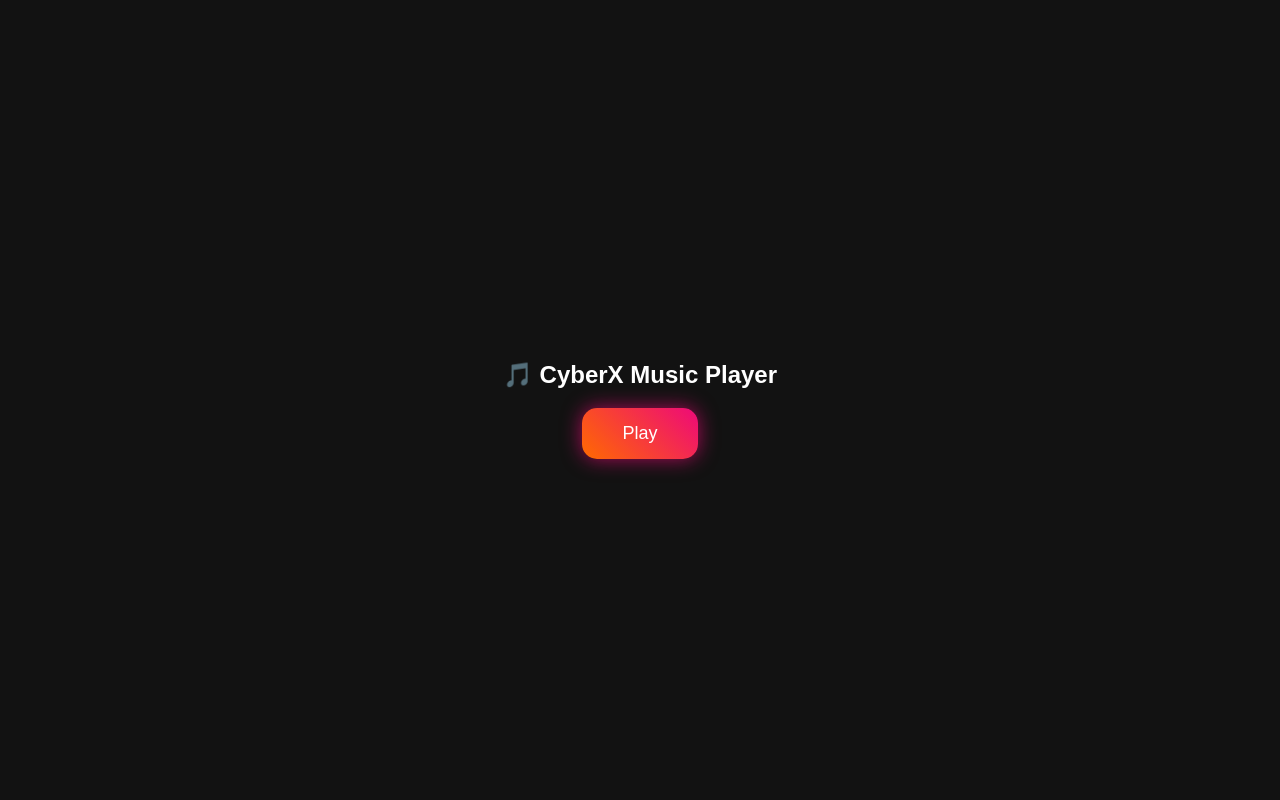
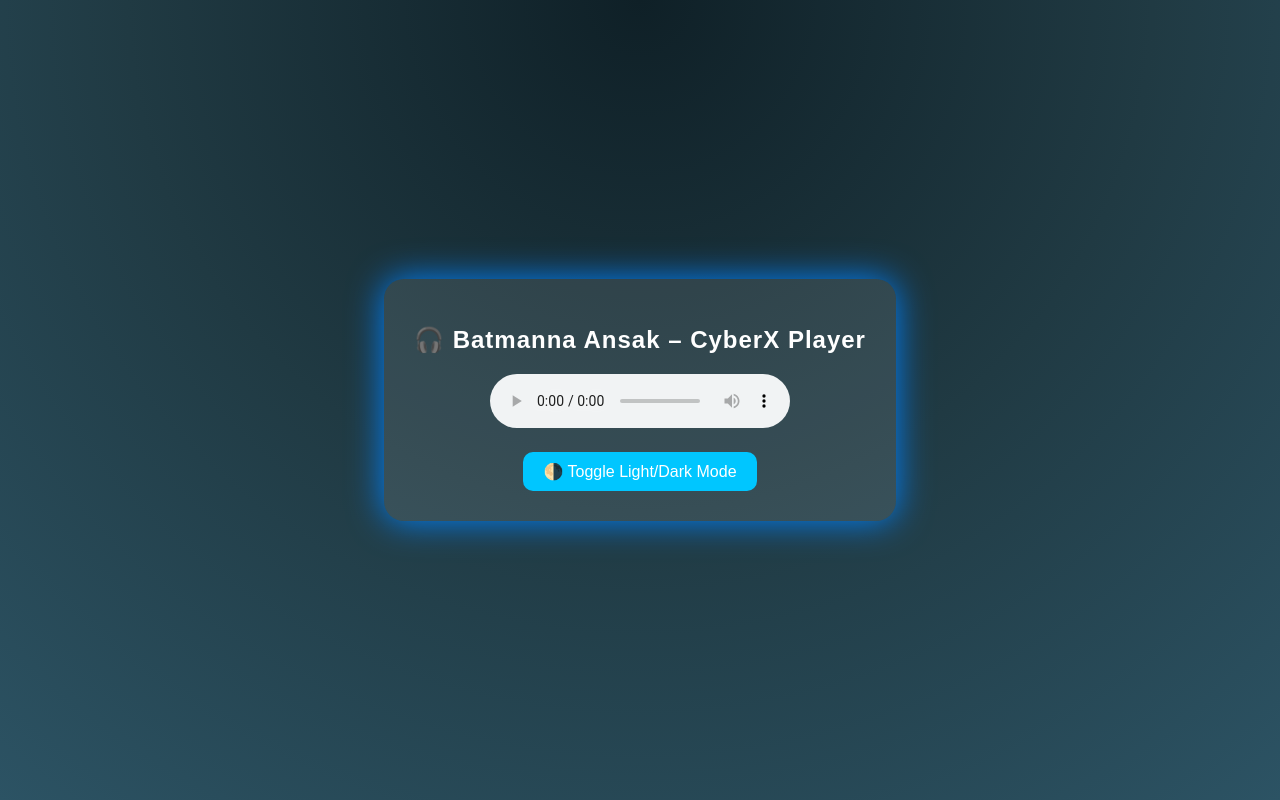
Before and after one commit to nexty22/Website-u, a plain HTML site: page index.html in a window 1280 px wide. Drawn offline with Linux system fonts and the light colour scheme.

Commit message:
Update index.html

```diff
--- a/index.html
+++ b/index.html
@@ -6,63 +6,85 @@
   <title>CyberX Music Player</title>
   <style>
     body {
+      margin: 0;
+      padding: 0;
+      height: 100vh;
       display: flex;
-    flex-direction: column;
+      justify-content: center;
       align-items: center;
-    justify-content: center;
-    height: 100vh;
-    margin: 0;
-    background-color: #121212;
-    color: #fff;
+      background: radial-gradient(circle at top, #0f2027, #203a43, #2c5364);
+      color: white;
       font-family: Arial, sans-serif;
-    transition: background-color 0.3s;
+      transition: background 0.5s;
     }
 
-  #playBtn {
-    padding: 15px 40px;
-    font-size: 18px;
-    border: none;
-    border-radius: 15px;
-    background: linear-gradient(45deg, #ff6a00, #ee0979);
-    color: white;
-    cursor: pointer;
-    box-shadow: 0 0 20px rgba(238,9,121,0.7);
-    transition: all 0.3s ease;
+    .player {
+      text-align: center;
+      background: rgba(255, 255, 255, 0.1);
+      padding: 30px;
+      border-radius: 20px;
+      box-shadow: 0 0 20px rgba(255, 255, 255, 0.2);
     }
 
-  #playBtn:hover {
+    h1 {
+      font-size: 1.5rem;
+      margin-bottom: 20px;
+      letter-spacing: 1px;
+    }
+
+    audio {
+      width: 300px;
+      outline: none;
+    }
+
+    button {
+      margin-top: 20px;
+      padding: 10px 20px;
+      border: none;
+      border-radius: 10px;
+      background-color: #00c6ff;
+      color: white;
+      font-size: 1rem;
+      cursor: pointer;
+      transition: all 0.3s;
+    }
+
+    button:hover {
+      background-color: #0072ff;
       transform: scale(1.05);
-    box-shadow: 0 0 30px rgba(255,106,0,0.8);
+    }
+
+    .light-mode {
+      background: radial-gradient(circle at top, #ffffff, #e0e0e0, #cfcfcf);
+      color: black;
+    }
+
+    .glow {
+      box-shadow: 0 0 20px #00c6ff, 0 0 40px #0072ff;
+      animation: glow 2s infinite alternate;
+    }
+
+    @keyframes glow {
+      from { box-shadow: 0 0 15px #00c6ff; }
+      to { box-shadow: 0 0 40px #0072ff; }
     }
   </style>
 </head>
 <body>
-
-<h2>🎵 CyberX Music Player</h2>
-
-<!-- Audio element -->
-<audio id="bgMusic" src="https://raw.githubusercontent.com/nexty22/Website-u/main/song.mp3"></audio>
-
-<!-- Play / Pause button -->
-<button id="playBtn">Play</button>
+  <div class="player glow">
+    <h1>🎧 Batmanna Ansak – CyberX Player</h1>
+    <audio controls autoplay>
+      <source src="https://raw.githubusercontent.com/nexty22/cyberX/main/batmanna_ansak.mp3" type="audio/mpeg">
+      Your browser does not support the audio element.
+    </audio>
+    <br>
+    <button onclick="toggleMode()">🌗 Toggle Light/Dark Mode</button>
+  </div>
 
   <script>
-  const music = document.getElementById("bgMusic");
-  const btn = document.getElementById("playBtn");
-
-  btn.addEventListener("click", () => {
-    if (music.paused) {
-      music.play().catch(err => {
-        alert("Audio play nahi ho raha, browser restriction ya file issue ho sakta hai.");
-        console.log(err);
-      });
-      btn.textContent = "Pause";
-    } else {
-      music.pause();
-      btn.textContent = "Play";
+    function toggleMode() {
+      document.body.classList.toggle('light-mode');
     }
-  });
   </script>
-
 </body>
 </html>
```
Lines whose indentation alone changed are shown as unchanged.
